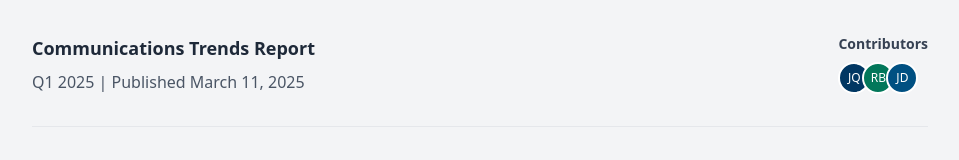
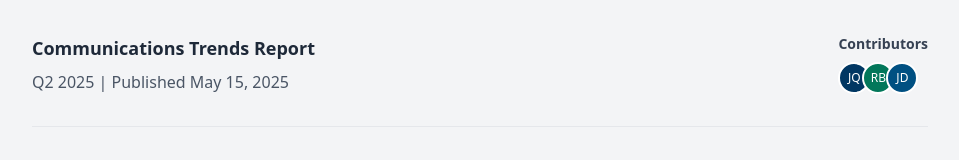
Before and after one commit to McCormickTaylor-CreativeDev/comms-report, a React (Vite) app: page / in a window 1280 px wide. Shown: the part 2739-2899 px from the top of the page, without its empty margins (160-1119 px from the left). Built offline with nearby package versions, Linux system fonts and the light colour scheme.

Commit message:
- update date

```diff
--- a/src/App.jsx
+++ b/src/App.jsx
@@ -662,7 +662,7 @@ function App() {
           <div className="flex flex-col md:flex-row justify-between items-center">
             <div className="mb-6 md:mb-0">
               <h3 className="text-lg font-bold text-gray-800 mb-2">Communications Trends Report</h3>
-              <p className="text-gray-600">Q1 2025 | Published March 11, 2025</p>
+              <p className="text-gray-600">Q2 2025 | Published May 15, 2025</p>
             </div>
 
             <div className="flex flex-col md:flex-row md:items-center space-y-4 md:space-y-0 md:space-x-6">
```
